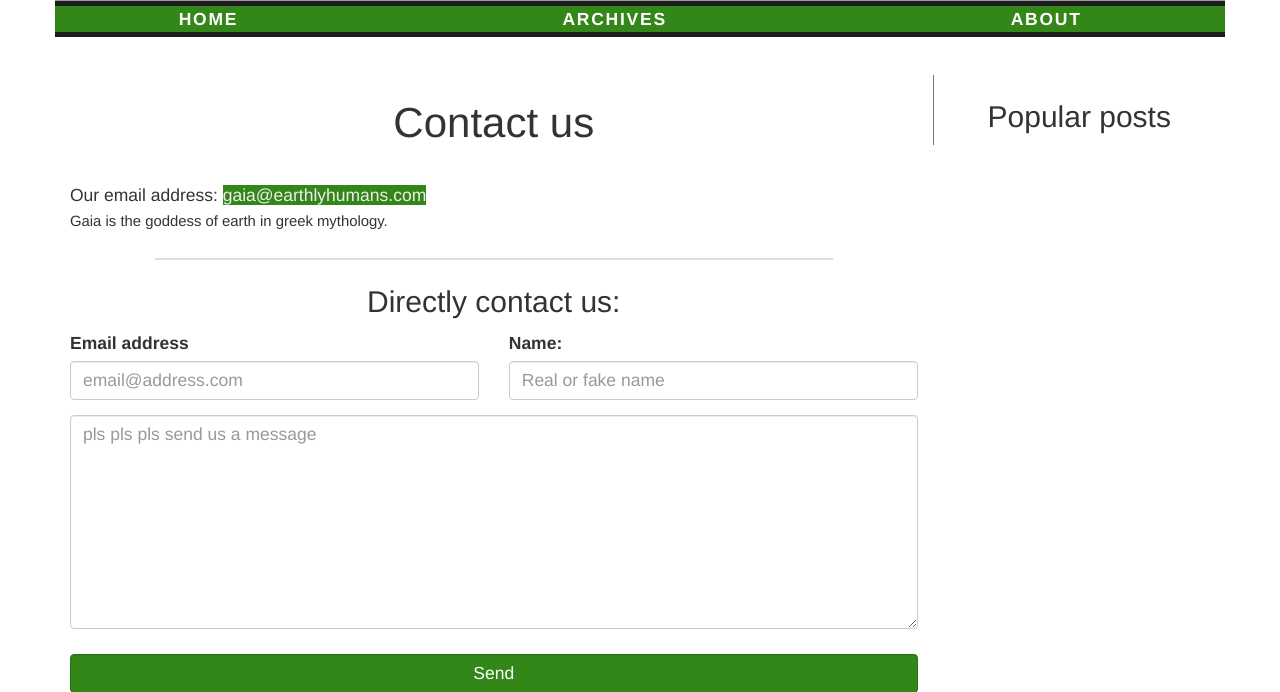
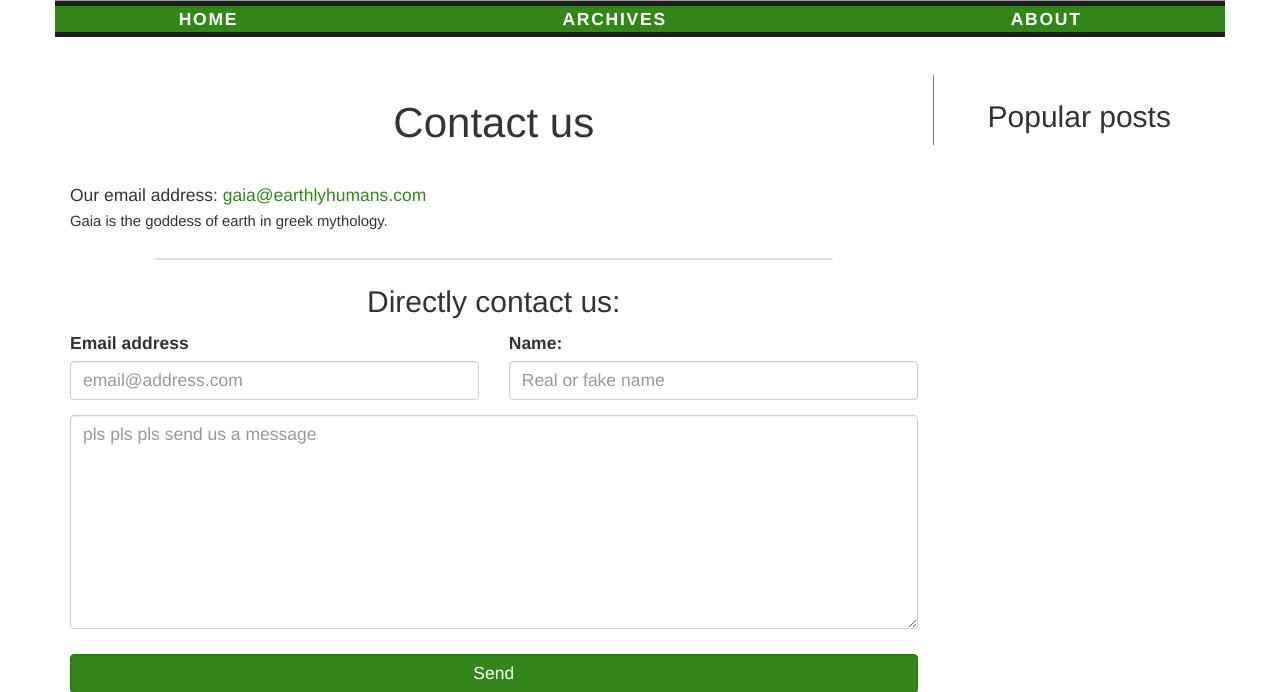
Before and after one commit to oxalorg/simple-django-blog, a Django app: page /contact/ in a window 1280 px wide. Shown: the part 249-941 px from the top of the page. Run offline with Django 3.2, Linux system fonts and the light colour scheme; data that the repository does not hold is empty; some libraries are stand-ins or nearby versions; grey boxes are pictures that could not be loaded.

Commit message:
changed anchor link looks.

```diff
--- a/blog/static/blog/css/main.css
+++ b/blog/static/blog/css/main.css
@@ -30,7 +30,7 @@
 }
 
 a {
-    background-color: #338618;
+    color: #338618;
     /*background-color: #4581F5;*/
 }
 
@@ -164,6 +164,7 @@ a.to-nav:focus {
 
 #mobile-nav-sm li{
     display: table-cell;
+    background-color: #338618;
     text-align: center;
 }
 
```
